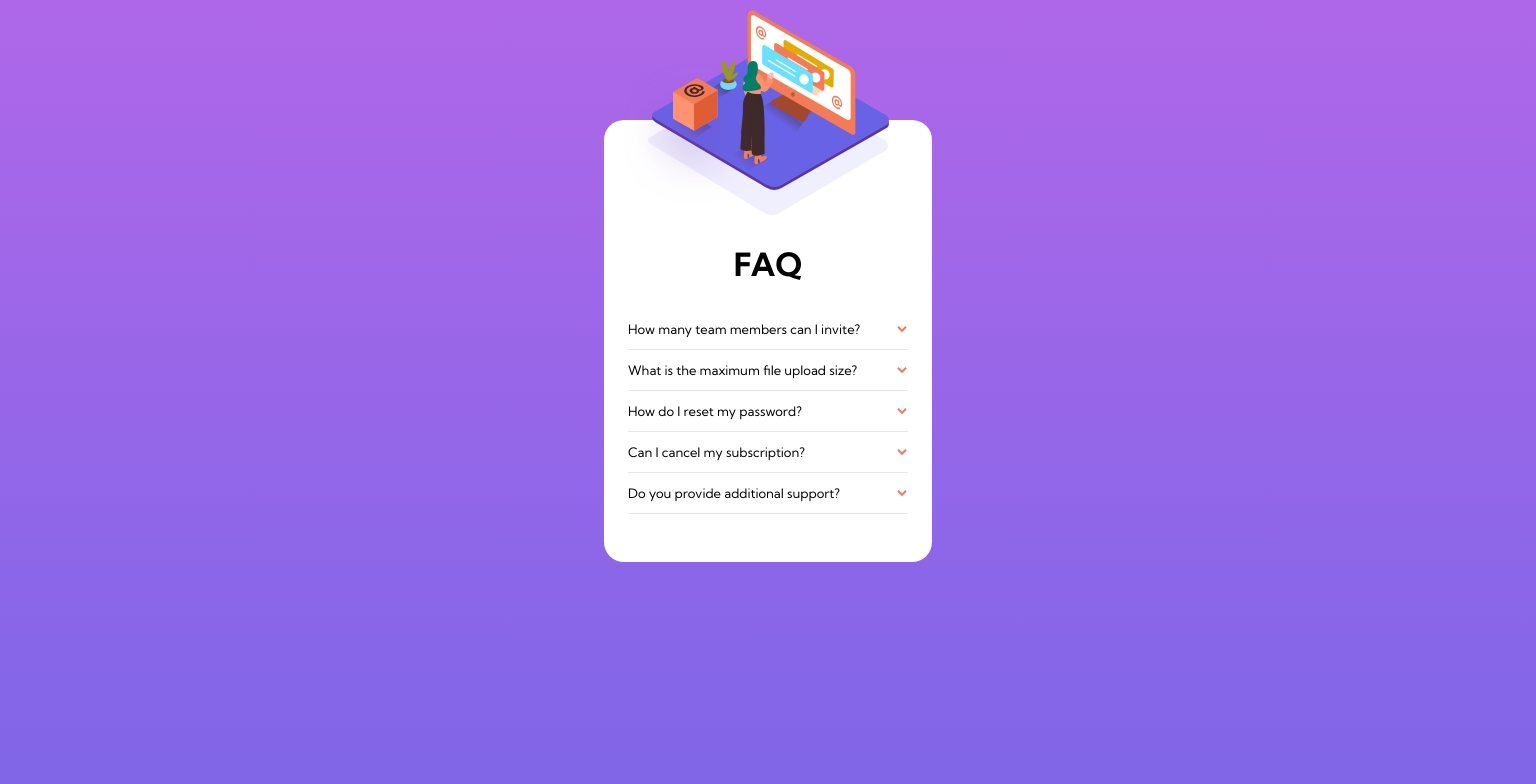
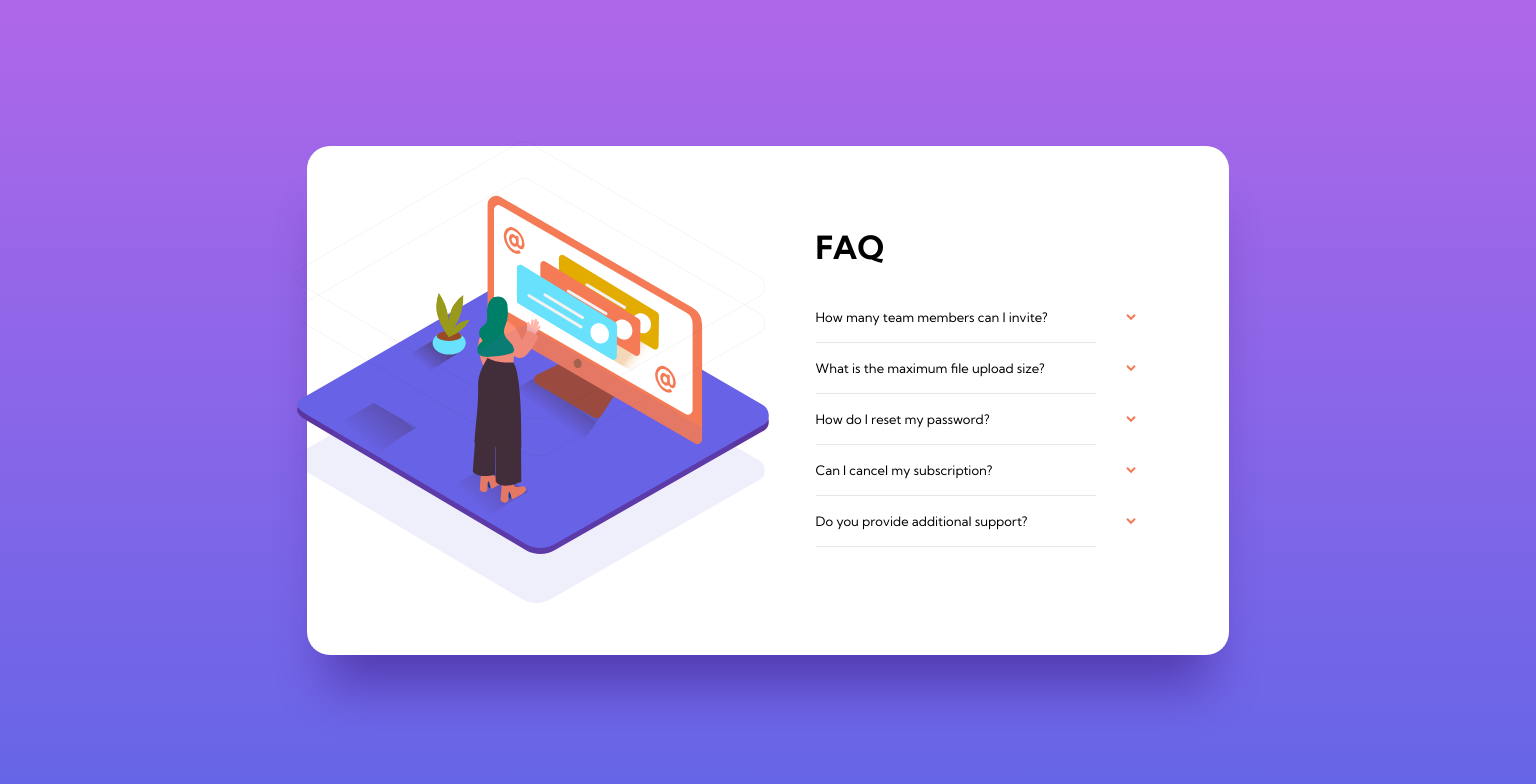
Before and after one commit to gabrielss97/faq-accordion-card-main, a plain HTML site: page index.html in a window 1536 px wide. Shown: the top 784 px of the page. Drawn offline with Linux system fonts and the light colour scheme.

Commit message:
faq responsive desktop completed

```diff
--- a/index.html
+++ b/index.html
@@ -9,12 +9,10 @@
   </head>
   <body>
     <div class="container flex flex-column flex-center">
-      <img
-        class="woman"
-        src="./images/illustration-woman-online-mobile.svg"
-        alt="woman"
-      />
-      <img class="woman-shadow" src="./images/bg-pattern-mobile.svg" alt="" />
+      <div class="woman">
+        <div class="woman-design"></div>
+        <div class="woman-shadow"></div>
+      </div>
       <div class="sub-container flex flex-column flex-center">
         <h1>FAQ</h1>
         <div class="boxes">
--- a/script.js
+++ b/script.js
@@ -1,4 +1,5 @@
 const boxes = document.querySelectorAll(".box");
+console.log(boxes);
 
 boxes.forEach((box) => {
   box.addEventListener("click", () => {
--- a/style.scss
+++ b/style.scss
@@ -19,7 +19,7 @@ $nd-grayish-blue: hsl(240, 4%, 91%);
 $hover-orange: hsl(14, 88%, 65%);
 
 // Base-typography
-$body-fs: 12px;
+$body-fs: 14px;
 
 * {
   margin: 0;
@@ -32,11 +32,10 @@ body {
   font-family: "Kumbh Sans", sans-serif;
   display: flex;
   flex-direction: column;
-  justify-content: center;
   align-items: center;
   height: 100vh;
   background: linear-gradient(180deg, $pg-soft-violet 0%, $pg-soft-blue 100%);
-  margin: 29px 24px 400px 24px;
+  margin-top: 120px;
 }
 
 //global classes
@@ -55,29 +54,36 @@ body {
 
 //component css
 .container {
-  position: absolute;
-  top: -50px;
+  background-color: white;
+  border-radius: 23px;
+  box-shadow: 0px 50px 50px -20px #35127a7f;
 
   .woman {
-    margin-right: 25px;
+    width: 266px;
+    height: 196px;
     position: relative;
-    top: 60px;
-    z-index: 2;
+    top: -107px;
+    left: -10px;
+
+    &-design {
+      width: 266px;
+      height: 196px;
+      background-image: url("./images/illustration-woman-online-mobile.svg");
+    }
 
     &-shadow {
+      background-image: url("./images/bg-pattern-mobile.svg");
+      width: 240px;
+      height: 104px;
       position: relative;
-      top: -35px;
-      z-index: 1;
+      top: -95px;
+      left: 25px;
     }
   }
 
   .sub-container {
-    border-radius: 20px;
-    background-color: white;
-    position: relative;
-    top: -130px;
-    z-index: 0;
-    padding: 124px 24px 48px 24px;
+    padding: 0 24px 48px 24px;
+    margin-top: -75px;
 
     h1 {
       margin-bottom: 25px;
@@ -120,7 +126,58 @@ body {
   font-weight: bold;
 }
 
+//Responsive Style
+
 @media (min-width: 1440px) {
+  body {
+    margin-top: 0;
+    justify-content: center;
+  }
+
+  .container {
+    flex-direction: row;
+    width: 60vw;
+    min-height: 509px;
+
+    .woman {
+      flex-grow: 2;
+
+      &-design {
+        background-image: url("./images/illustration-woman-online-desktop.svg");
+        width: 472px;
+        height: 359px;
+      }
+
+      &-shadow {
+        background-image: url("./images/bg-pattern-desktop.svg");
+        width: 472px;
+        height: 462px;
+        background-size: cover;
+        position: relative;
+        top: -413px;
+        left: -4px;
+      }
+    }
+
+    .sub-container {
+      flex-grow: 1;
+      align-items: flex-start;
+
+      h1 {
+        padding-top: 25%;
+      }
+
+      .boxes {
+        .box {
+          .visible {
+            width: 320px;
+            height: 50px;
+          }
+        }
+      }
+    }
+  }
+
   .box:hover {
     color: $hover-orange;
     transition: 0.3s;
```
Also changed, not shown: style.css, 1 other file.
